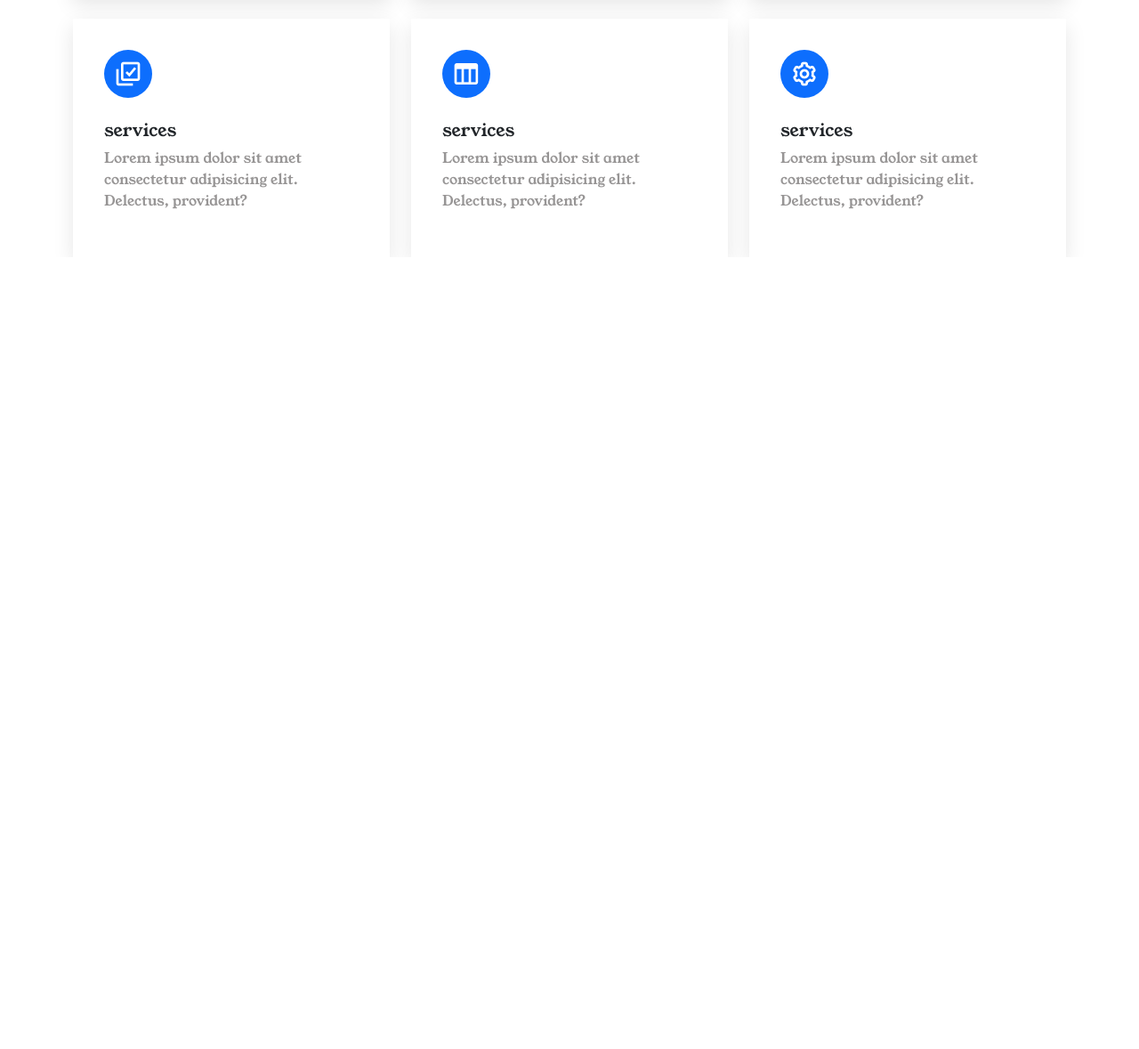
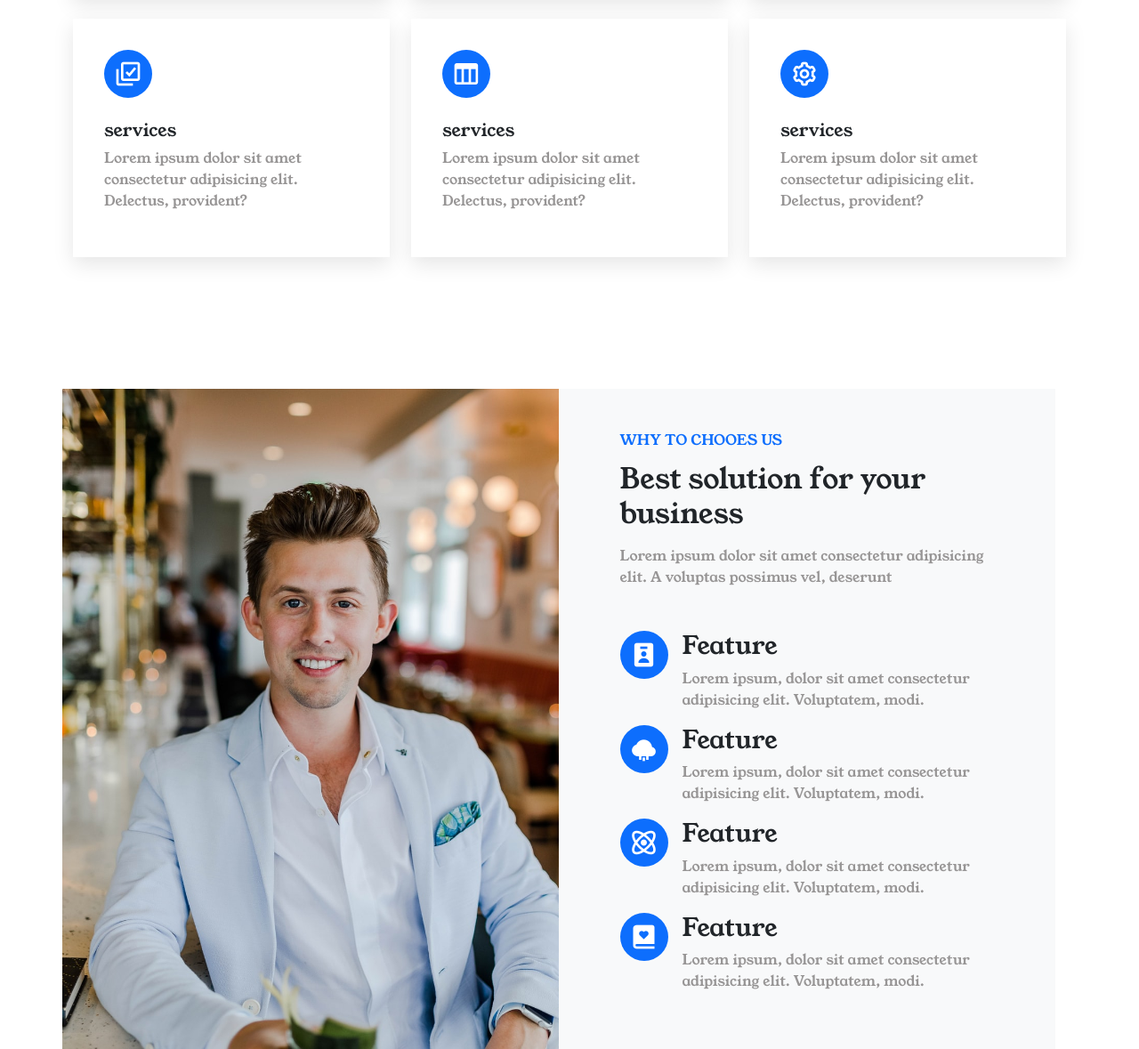
Before and after one commit to eman455sallam/Keratives-_anding_page, a plain HTML site: page index.html in a window 1280 px wide. Shown: the part 1418-2597 px from the top of the page at 89% size. Before the commit the page ends 1707 px from the top, so only its background shows below. Drawn offline with nearby package versions, Linux system fonts and the light colour scheme.

Commit message:
firstCommit

```diff
--- a/index.html
+++ b/index.html
@@ -21,13 +21,13 @@
             <a class="navbar-brand" href="#"><img src="img/logo-dark.svg" alt="Keratives "></a>
             <ul class="navbar-nav  mb-2 mb-lg-0 ms-auto">
               <li class="nav-item">
-                <a class="nav-link active" aria-current="page" href="#">Home</a>
+                <a class="nav-link active" aria-current="page" href="#hero">Home</a>
               </li>
               <li class="nav-item">
-                <a class="nav-link" href="#">Services</a>
+                <a class="nav-link" href="#services">Services</a>
               </li>
               <li class="nav-item">
-                <a class="nav-link" href="#">Features</a>
+                <a class="nav-link" href="#feature">Features</a>
               </li>
               <li class="nav-item">
                 <a class="nav-link" href="#">Portfolio</a>
@@ -53,7 +53,7 @@
 
 
     <!-- header start -->
-    <div class="hero vh-100 d-flex align  align-items-center">
+    <div class="hero vh-100 d-flex align  align-items-center" id="hero">
       <div class="container">
         <div class="row">
             <div class="col-lg-7 mx-auto text-center text-white">
@@ -70,7 +70,7 @@
     <!-- header end-->
 
     <!-- services start -->
-    <div>
+    <div id="services " >
       <div class="container  my-5 py-2 text-center ">
         <div class="row">
           <div class="col-md-8 mx-auto">
@@ -78,13 +78,10 @@
             <h2 class="text-dark fw-bold my-2">Our Services</h2>
             <p class="service_p">Lorem ipsum dolor, sit amet consectetur adipisicing elit., sit amet consectetur adipisicing elit., sit amet consectetur adipisicing elit. Voluptatibus optio aliquam fuga quidem non deleniti.</p>
           </div>
-
         </div>
-
         </div>
-
-        <div class="container">
-          <div class="row g-4">
+        <div class="container  ">
+          <div class="row g-4 pb-5 ">
             <div class=" col-lg-4 col-md-6 ">
               <div class="service_card">
                 <div class="iconBox mb-4">
@@ -153,9 +150,80 @@
 
 
 
+
+
     </div>
 
     <!-- services end -->
+
+    <!--business start-->
+    <div class="container" id="feature">
+      <div class="row  w-100 bg-light mt-5">
+        <div class="col-lg-6 col-img ">
+
+        </div>
+        <div class="col-lg-6 py-5">
+          <div class="container">
+            <div class="row">
+              <div class="col-md-10 offset-md-1">
+
+                  <h6 class="text-primary">WHY TO CHOOES US</h6>
+                  <h2 class="my-3">Best solution for your business </h2>
+                  <p class="business_p">Lorem ipsum dolor sit amet consectetur adipisicing elit. A voluptas possimus vel, deserunt </p>
+
+
+                  <div class="feature d-flex mt-5 ">
+                    <div class="feature_icon me-3 ">
+                      <i class='bx bxs-user-badge '></i>
+                                </div>
+                    <div class="feature_content">
+                        <h3>Feature</h3>
+                        <p class="business_p">Lorem ipsum, dolor sit amet consectetur adipisicing elit. Voluptatem, modi.</p>
+                    </div>
+                  </div>
+                  <div class="feature d-flex  ">
+                    <div class="feature_icon me-3 ">
+                      <i class='bx bxs-cloud-rain'></i>
+                                </div>
+                    <div class="feature_content">
+                        <h3>Feature</h3>
+                        <p class="business_p">Lorem ipsum, dolor sit amet consectetur adipisicing elit. Voluptatem, modi.</p>
+                    </div>
+                  </div>
+                  <div class="feature d-flex  ">
+                    <div class="feature_icon me-3 ">
+                      <i class='bx bx-atom'></i>
+                                </div>
+                    <div class="feature_content">
+                        <h3>Feature</h3>
+                        <p class="business_p">Lorem ipsum, dolor sit amet consectetur adipisicing elit. Voluptatem, modi.</p>
+                    </div>
+                  </div>
+                  <div class="feature d-flex  ">
+                    <div class="feature_icon me-3 ">
+                      <i class='bx bxs-book-heart'></i>                                </div>
+                    <div class="feature_content">
+                        <h3>Feature</h3>
+                        <p class="business_p">Lorem ipsum, dolor sit amet consectetur adipisicing elit. Voluptatem, modi.</p>
+                    </div>
+                  </div>
+                </div>
+
+
+
+
+              </div>
+            </div>
+          </div>
+        </div>
+
+
+
+
+      </div>
+
+    <!--business end-->
+
     <!-- Latest compiled and minified JavaScript -->
     <script src="https://cdn.jsdelivr.net/npm/bootstrap@5.3.2/dist/js/bootstrap.bundle.min.js" integrity="sha384-C6RzsynM9kWDrMNeT87bh95OGNyZPhcTNXj1NW7RuBCsyN/o0jlpcV8Qyq46cDfL" crossorigin="anonymous"></script>
 
--- a/style.css
+++ b/style.css
@@ -41,8 +41,10 @@
     margin: auto;
     padding-top: 120px;
     padding-bottom: 120px;
+    background-color: red;
 
 }
+
 .service_card {
     background-color: #fff;
     padding: 35px;
@@ -51,7 +53,7 @@
     position: relative;
     z-index: 2;
 }
-.service_p{
+.service_p ,.business_p{
     color: rgb(151, 149, 149);
 }
 .service_card::before{
@@ -81,7 +83,7 @@
     background-color: #fff;
     color: #0d6efd;
 }
-.iconBox{
+.iconBox ,.feature_icon{
 
     width: 54px;
     height: 54px;
@@ -92,7 +94,20 @@
     align-items: center;
     justify-content: center;
     border-radius: 50%;
+    flex: none;
 }
-.iconBox i{
+.iconBox i ,.feature_icon i{
     font-size: 32px;
 }
+
+/* business section */
+.col-img{
+    background-image: url(img/cover2.jpg);
+    min-height: 500px;
+    background-size: cover;
+    background-position: center;
+
+}
+#feature{
+    margin-top: 100px;
+}
```
